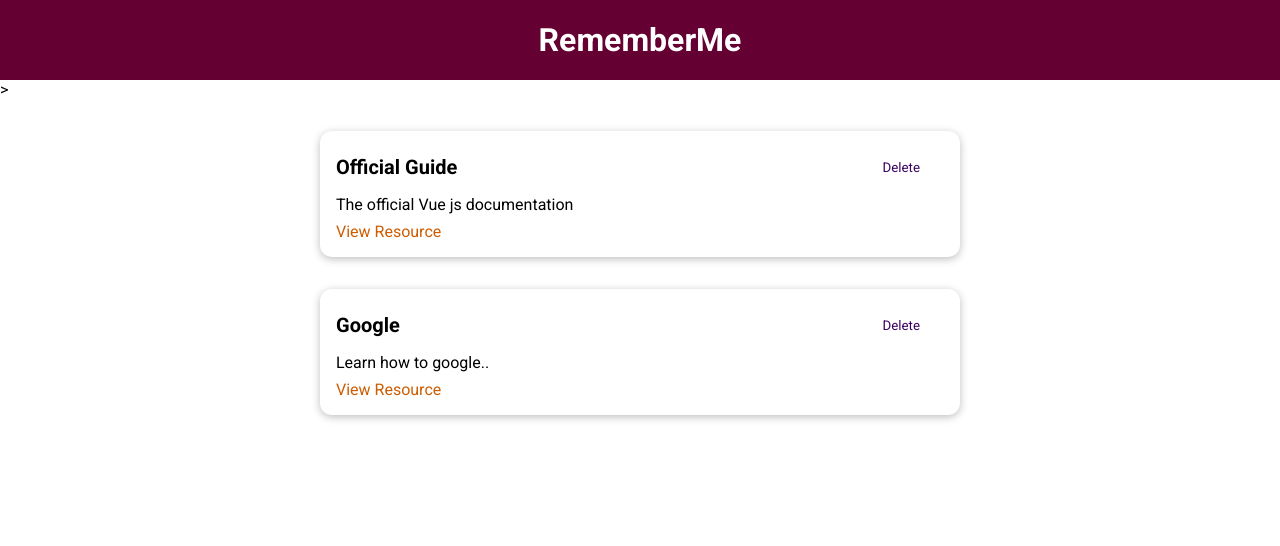
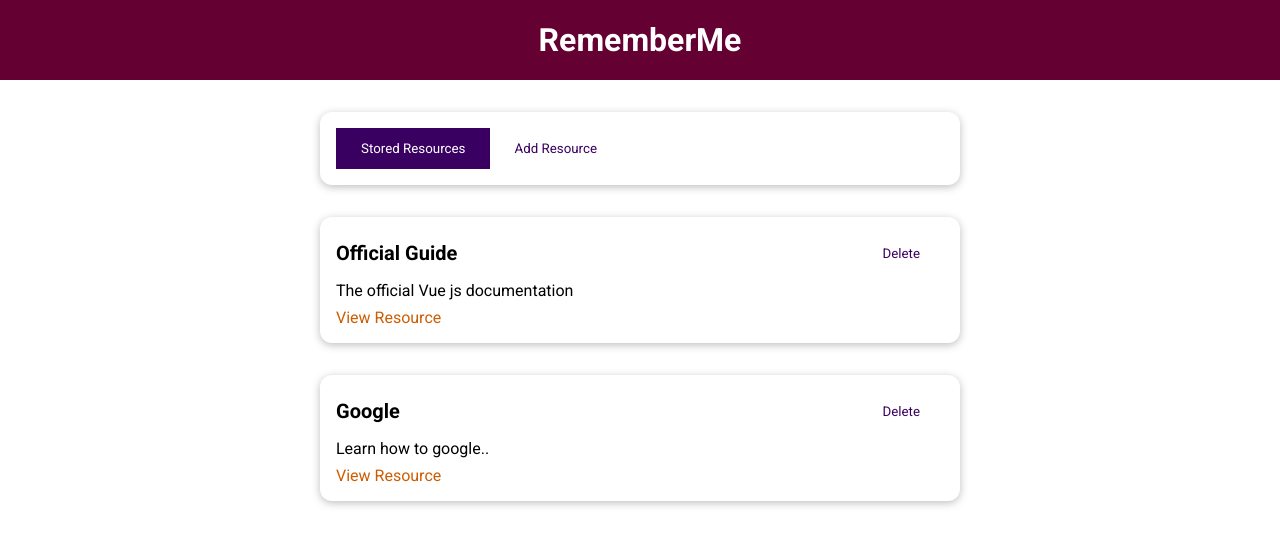
Before and after one commit to HassanKhan123/learning-resources-app, a Vue app: page / in a window 1280 px wide. Shown: the top 546 px of the page. Built offline with nearby package versions, Linux system fonts and the light colour scheme.

Commit message:
tabs added and provide inject methods added

```diff
--- a/src/App.vue
+++ b/src/App.vue
@@ -1,34 +1,16 @@
 <template>
-  <the-header title="RememberMe"></the-header>>
-  <StoredResources :resources="storedResources" />
+  <the-header title="RememberMe"></the-header>
+  <the-resources></the-resources>
 </template>
 
 <script>
-import StoredResources from './components/learning-resources/StoredResources';
 import TheHeader from './components/layouts/TheHeader.vue';
+import TheResources from './components/learning-resources/TheResources.vue';
 
 export default {
   components: {
-    StoredResources,
     TheHeader,
-  },
-  data() {
-    return {
-      storedResources: [
-        {
-          id: 'official-guide',
-          title: 'Official Guide',
-          description: 'The official Vue js documentation',
-          link: 'https://vuejs.org',
-        },
-        {
-          id: 'google',
-          title: 'Google',
-          description: 'Learn how to google..',
-          link: 'https://google.com',
-        },
-      ],
-    };
+    TheResources,
   },
 };
 </script>
--- /dev/null
+++ b/src/components/learning-resources/AddResource.vue
@@ -0,0 +1,3 @@
+<template>
+  <h2>Add Resource</h2>
+</template>
--- a/src/components/learning-resources/StoredResources.vue
+++ b/src/components/learning-resources/StoredResources.vue
@@ -18,7 +18,7 @@
   components: {
     LearningResource,
   },
-  props: ['resources'],
+  inject: ['resources'],
 };
 </script>
 
--- /dev/null
+++ b/src/components/learning-resources/TheResources.vue
@@ -0,0 +1,61 @@
+<template>
+  <base-card>
+    <base-button
+      @click="setSelectedTab('StoredResources')"
+      :mode="storedResButtonMode"
+      >Stored Resources</base-button
+    >
+    <base-button @click="setSelectedTab('AddResource')" :mode="addResButtonMode"
+      >Add Resource</base-button
+    >
+  </base-card>
+  <component :is="selectedTab"></component>
+</template>
+
+<script>
+import StoredResources from './StoredResources';
+import AddResource from './AddResource';
+export default {
+  components: {
+    StoredResources,
+    AddResource,
+  },
+  data() {
+    return {
+      selectedTab: 'StoredResources',
+      storedResources: [
+        {
+          id: 'official-guide',
+          title: 'Official Guide',
+          description: 'The official Vue js documentation',
+          link: 'https://vuejs.org',
+        },
+        {
+          id: 'google',
+          title: 'Google',
+          description: 'Learn how to google..',
+          link: 'https://google.com',
+        },
+      ],
+    };
+  },
+  computed: {
+    storedResButtonMode() {
+      return this.selectedTab === 'StoredResources' ? null : 'flat';
+    },
+    addResButtonMode() {
+      return this.selectedTab === 'AddResource' ? null : 'flat';
+    },
+  },
+  provide() {
+    return {
+      resources: this.storedResources,
+    };
+  },
+  methods: {
+    setSelectedTab(name) {
+      this.selectedTab = name;
+    },
+  },
+};
+</script>
```
